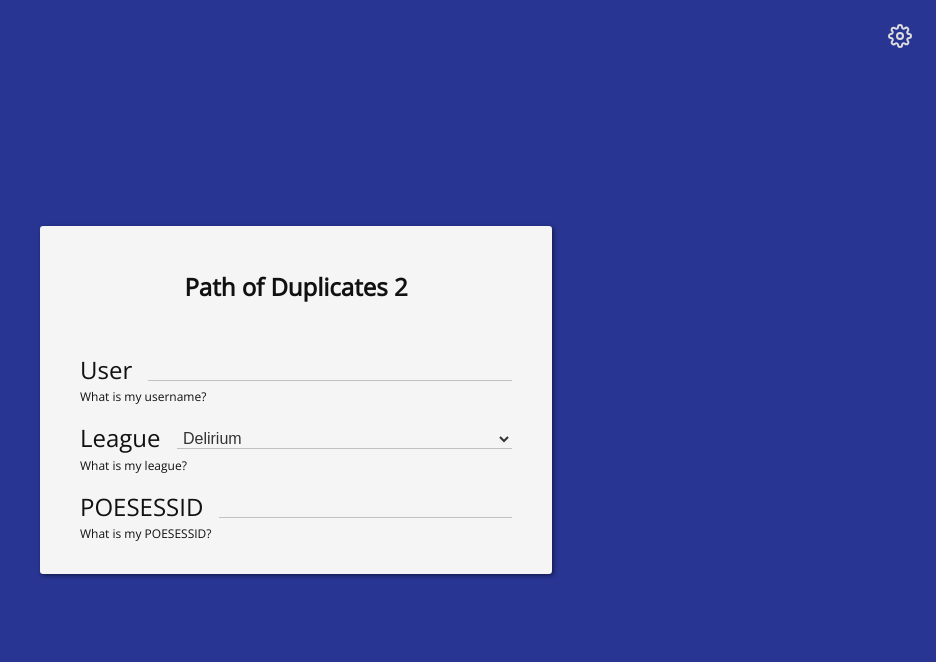
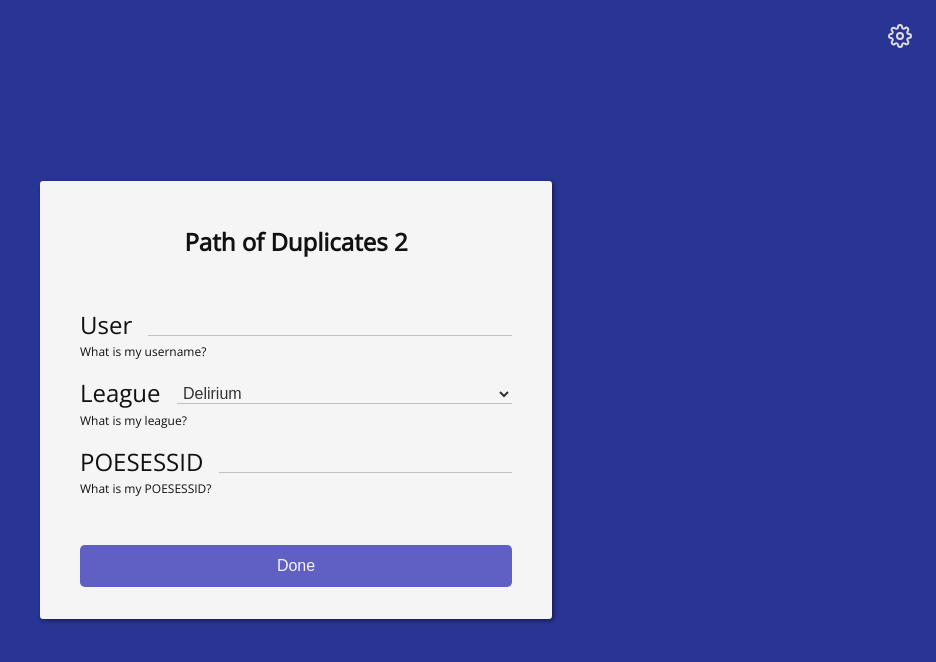
Before and after one commit to amcolash/pathofduplicates2, a React (Create React App) app: page / in a window 1280 px wide. Shown: the top 662 px of the page, without its empty margins (344-1280 px from the left). Built offline with nearby package versions, Linux system fonts and the light colour scheme.

Commit message:
done button for settings, nicer styling for items

```diff
--- a/src/App.js
+++ b/src/App.js
@@ -39,6 +39,9 @@ export default class App extends React.Component {
                 window.localStorage.setItem('league', league);
                 window.localStorage.setItem('poesessid', poesessid);
               }}
+              closeSettings={() => {
+                this.setState({ showSettings: false });
+              }}
             />
           ) : (
             <Duplicates user={user} league={league} poesessid={poesessid} />
--- a/src/Duplicates.css
+++ b/src/Duplicates.css
@@ -16,7 +16,11 @@
 
 .item {
   display: flex;
-  padding: 1rem;
+  padding: 0.65rem;
+  margin: 0.5rem;
+  border: 1px solid #c9c9c9;
+  box-shadow: 0 0 0.4rem rgba(0, 0, 0, 0.1);
+  border-radius: 0.25rem;
 }
 
 .icon {
--- a/src/SettingsComponent.css
+++ b/src/SettingsComponent.css
@@ -44,3 +44,7 @@
   margin-top: 0.15rem;
   font-size: 0.75rem;
 }
+
+.inputItem button {
+  margin-top: 2rem;
+}
--- a/src/SettingsComponent.js
+++ b/src/SettingsComponent.js
@@ -2,7 +2,7 @@ import React from 'react';
 import './SettingsComponent.css';
 
 export default function SettingsComponent(props) {
-  const { user, league, poesessid, onValueChanged } = props;
+  const { user, league, poesessid, onValueChanged, closeSettings } = props;
 
   return (
     <div>
@@ -30,6 +30,12 @@ export default function SettingsComponent(props) {
           <div className="break"></div>
           <span>What is my POESESSID?</span>
         </div>
+
+        <div className="inputItem">
+          <button type="button" onClick={() => closeSettings()}>
+            Done
+          </button>
+        </div>
       </form>
     </div>
   );
```
